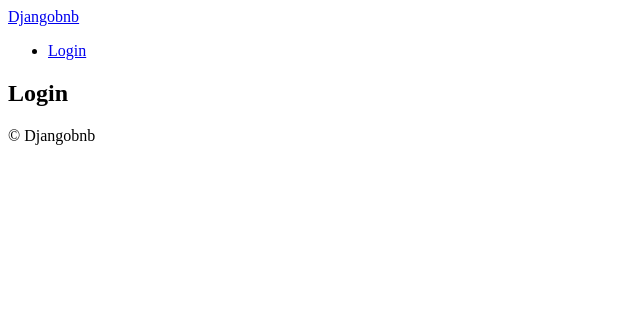
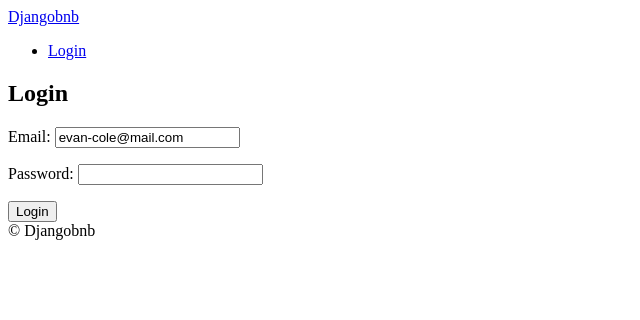
Before and after one commit to Joel-Quintyn/airbnb_clone, a Django app: page /users/login in a window 1280 px wide. Shown: the top 320 px of the page, without its empty margins (0-640 px from the left). Run offline with Django 4.2, Linux system fonts and the light colour scheme.

Commit message:
Created LoginForm

```diff
--- a/templates/users/login.html
+++ b/templates/users/login.html
@@ -8,4 +8,12 @@
 
 <h2>Login</h2>
 
+
+<form method="post" action="{% url 'users:login' %}">
+    {% csrf_token %}
+    {{form.as_p}}
+
+    <button>Login</button>
+</form>
+
 {% endblock content %}
--- /dev/null
+++ b/users/forms.py
@@ -0,0 +1,7 @@
+from django import forms
+
+
+class LoginForm(forms.Form):
+
+    email = forms.EmailField()
+    password = forms.CharField(widget=forms.PasswordInput)
--- a/users/views.py
+++ b/users/views.py
@@ -1,10 +1,13 @@
 from django.views import View
 from django.shortcuts import render
+from . import forms
 
 
 class LoginView(View):
     def get(self, request):
-        return render(request, "users/login.html")
+        form = forms.LoginForm(initial={"email": "evan-cole@mail.com"})
+        return render(request, "users/login.html", {"form": form})
 
     def post(self, request):
-        pass
+        form = forms.LoginForm(request.POST)
+        return render(request, "users/login.html", {"form": form})
```
